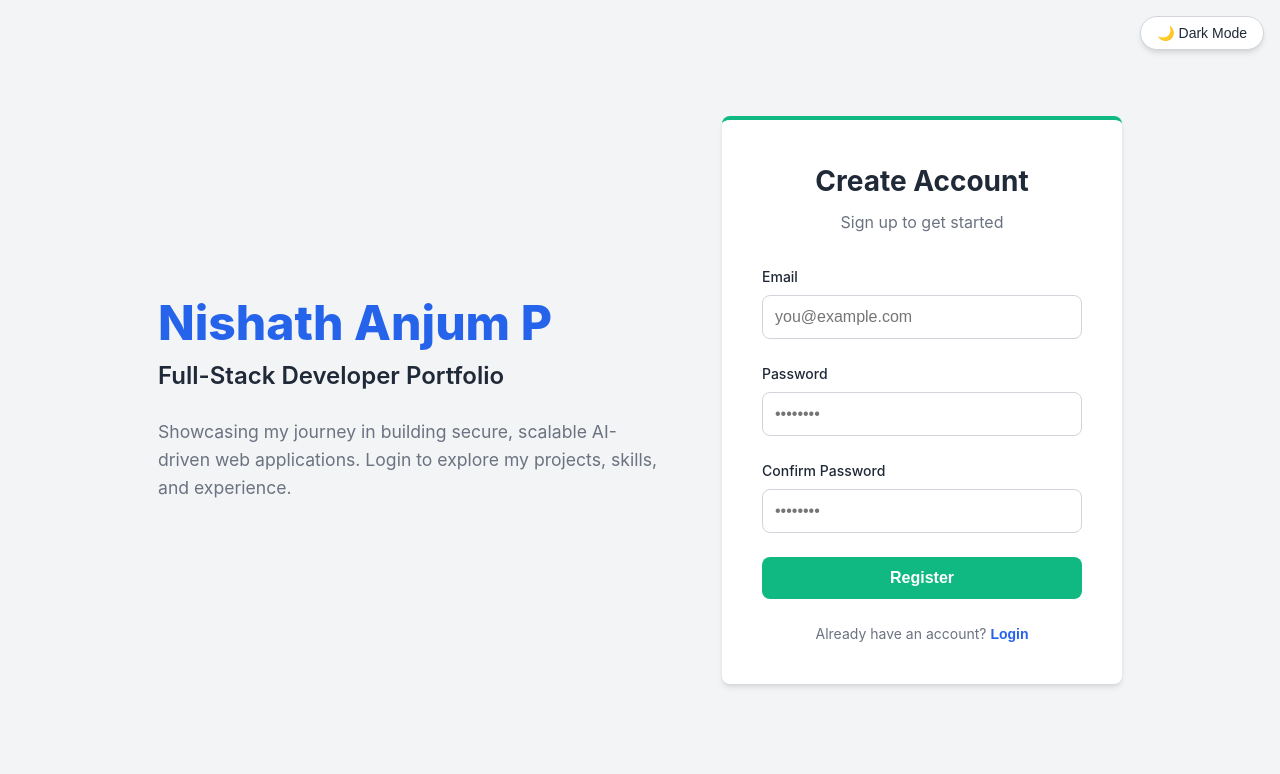
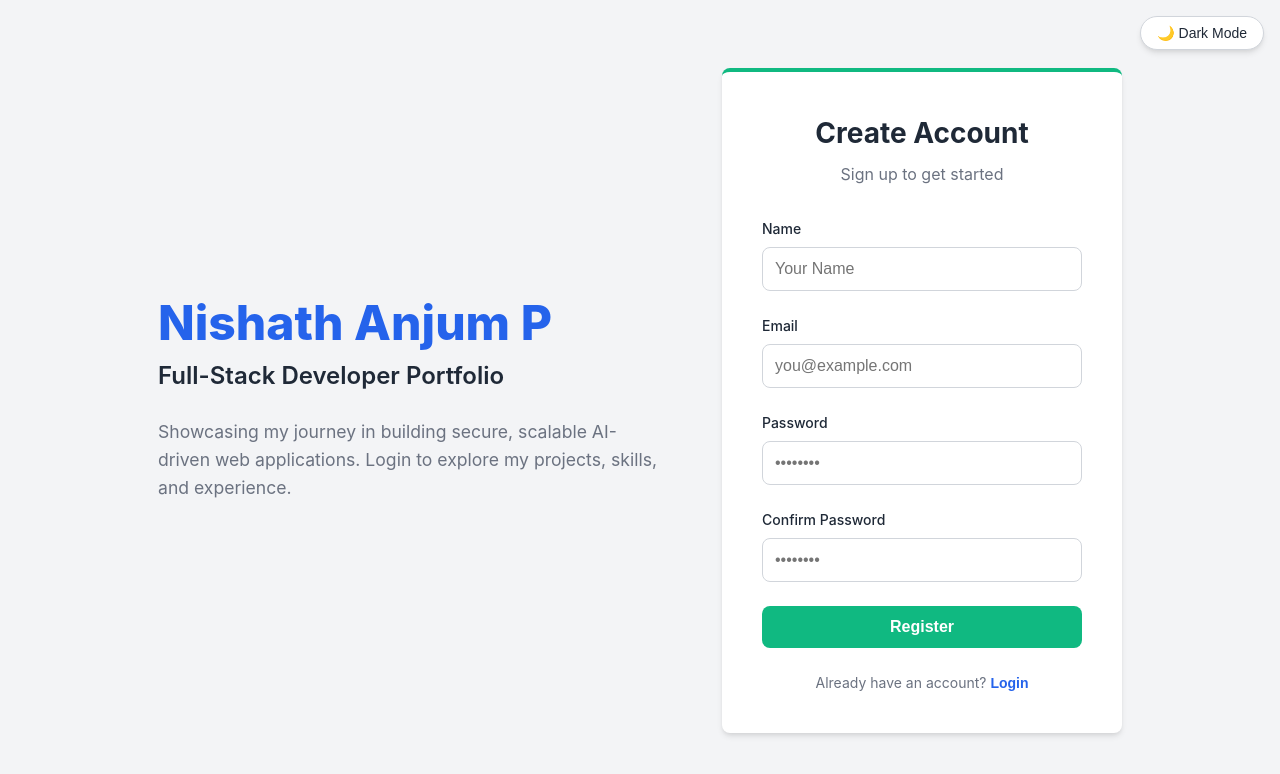
Before and after one commit to Nishath8/Twenty20_portfolio, a React app in the folder frontend/: page / in a window 1280 px wide. Both pictures are taken after a click on the button "Register". Shown: the top 774 px of the page. Built offline with nearby package versions, Linux system fonts and the light colour scheme; no server answers; the HTML template or start-up script is replaced by a standard one.

Commit message:
Update frontend

```diff
--- a/frontend/src/pages/Login.jsx
+++ b/frontend/src/pages/Login.jsx
@@ -4,6 +4,7 @@ import api from '../services/api';
 
 const Login = ({ theme, toggleTheme }) => {
     const [isLogin, setIsLogin] = useState(true);
+    const [name, setName] = useState('');
     const [email, setEmail] = useState('');
     const [password, setPassword] = useState('');
     const [confirmPassword, setConfirmPassword] = useState('');
@@ -22,7 +23,7 @@ const Login = ({ theme, toggleTheme }) => {
         }
 
         const endpoint = isLogin ? '/auth/login' : '/auth/register';
-        const payload = isLogin ? { email, password } : { email, password };
+        const payload = isLogin ? { email, password } : { name, email, password };
 
         try {
             const response = await api.post(endpoint, payload);
@@ -73,6 +74,18 @@ const Login = ({ theme, toggleTheme }) => {
                     {success && <div className="success-message">{success}</div>}
 
                     <form onSubmit={handleSubmit}>
+                        {!isLogin && (
+                            <div className="form-group">
+                                <label>Name</label>
+                                <input
+                                    type="text"
+                                    required
+                                    value={name}
+                                    onChange={(e) => setName(e.target.value)}
+                                    placeholder="Your Name"
+                                />
+                            </div>
+                        )}
                         <div className="form-group">
                             <label>Email</label>
                             <input
```
Also changed, not shown: 2 other files (tests, documents, lock files or other folders).
